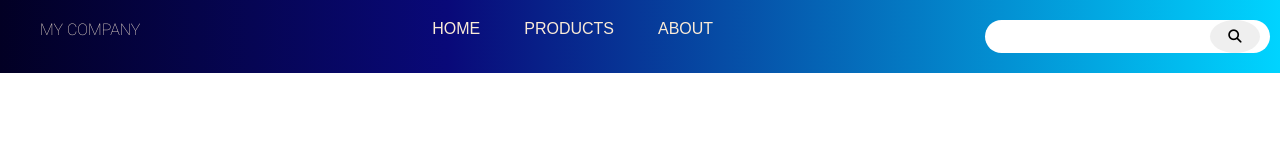
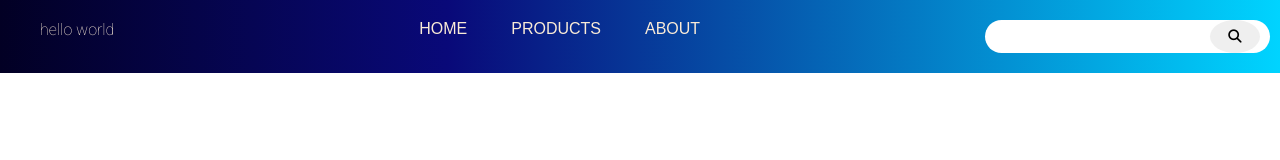
Before and after one commit to ehtisham04/navigation, a plain HTML site: page index.html in a window 1280 px wide. Drawn offline with Linux system fonts and the light colour scheme.

Commit message:
nav title change

```diff
--- a/index.html
+++ b/index.html
@@ -70,7 +70,7 @@
 
     <div class="container">
         <ul>
-            <li><a href="#">MY COMPANY</a></li>
+            <li><a href="#">hello world</a></li>
             <li>
             <a class="nav"href="#">HOME</a>
             <a class="nav"href="#">PRODUCTS</a>
```
